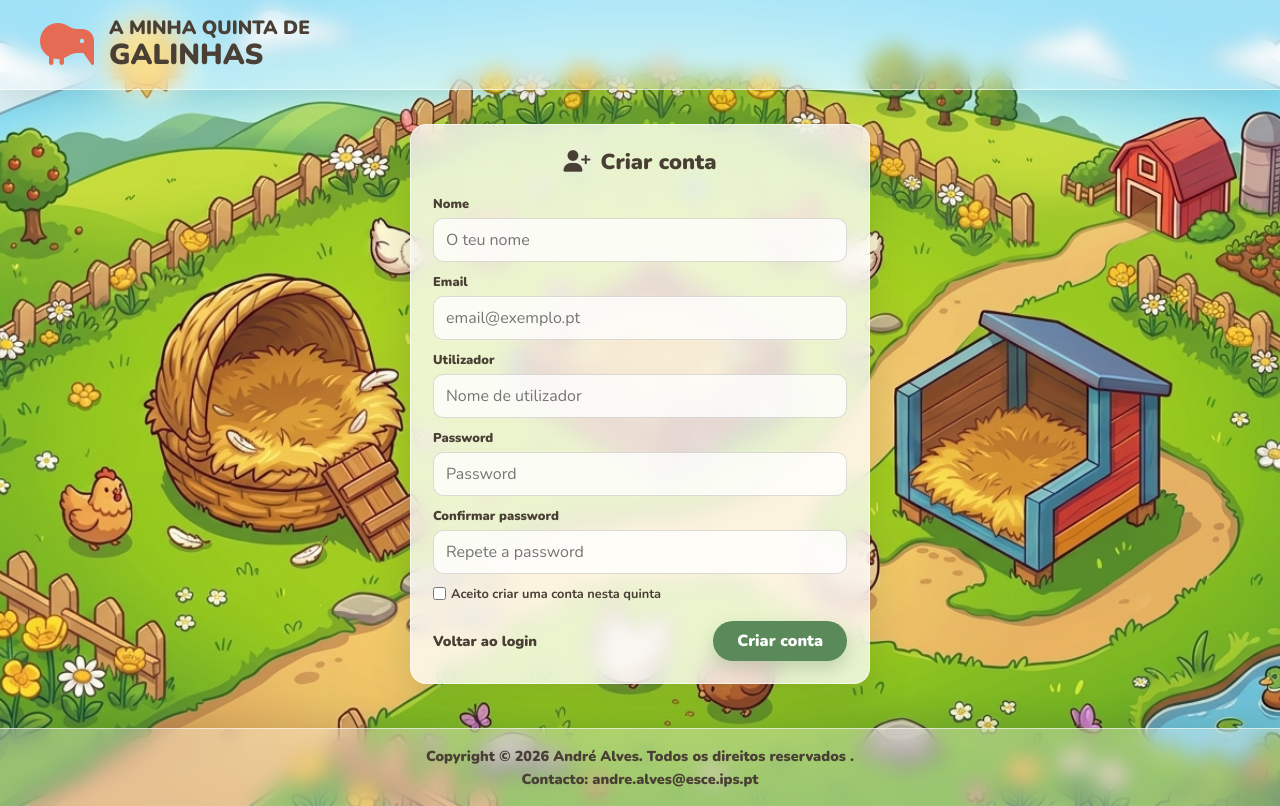
After one commit to andrefbalves/daw-project, a Flask app: page /register in a window 1280 px wide. The commit adds this page. Run offline with Flask 3, Linux system fonts and the light colour scheme.

Commit message:
User Login, logout and creation

```diff
--- a/server.py
+++ b/server.py
@@ -1,12 +1,28 @@
-from flask import Flask
+from flask import Flask, g
 import views
+from database_actions import init_database
 
 def create_app():
     app = Flask(__name__)
 
     app.config.from_object('settings')
 
+    with app.app_context():
+        init_database()
+
+    @app.before_request
+    def load_current_user():
+        g.current_user = views.get_logged_user()
+
+    @app.context_processor
+    def inject_current_user():
+        return {"current_user": g.get("current_user")}
+
     app.add_url_rule("/", view_func=views.home_page)
+    app.add_url_rule("/login", view_func=views.login, methods=["POST"])
+    app.add_url_rule("/register", view_func=views.register, methods=["GET", "POST"])
+    app.add_url_rule("/jogo", view_func=views.game_page)
+    app.add_url_rule("/logout", view_func=views.logout)
 
     return app
 
--- a/settings.py
+++ b/settings.py
@@ -4,3 +4,4 @@ DEBUG = True
 PORT = 8080
 # Chave usada para proteger as sess ões da aplica ção
 SECRET_KEY = "secret"
+DATABASE_PATH = "database.db"
--- a/static/styles/style.css
+++ b/static/styles/style.css
@@ -13,32 +13,54 @@
     --primary-green-hover: #4a754a;
     --secondary-teal: #6bbdbd;
     --secondary-teal-hover: #5aa6a6;
-    --card-bg: #fffbf0;
+    --panel-bg: rgba(255, 255, 255, 0.34);
+    --panel-border: rgba(255, 255, 255, 0.58);
+    --panel-shadow: 0 18px 40px rgba(60, 80, 55, 0.2);
+    --card-bg: rgba(255, 255, 255, 0.78);
     --text-dark: #4a3f35;
     --text-light: #8a7d70;
 }
 
 body {
-    height: 100vh;
+    min-height: 100vh;
     display: flex;
     flex-direction: column;
-    overflow: hidden; /* Evita scroll na landing page */
     background-color: #8ed2d9; /* Cor do céu caso a imagem falhe */
+    background-image: url('../images/fundo.png');
+    background-repeat: no-repeat;
+    background-position: center center;
+    background-size: cover;
 }
 
 /* =========================================
    Fundo Animado/Imagem
    ========================================= */
 .farm-background {
-    position: absolute;
-    top: 0;
-    left: 0;
+    flex: 1;
     width: 100%;
-    height: 100%;
-    z-index: -1;
-    /* Substitui este gradiente pela tua imagem de fundo desenhada */
-    background: linear-gradient(to bottom, #a0e6ed 0%, #a0e6ed 40%, #8dd568 40%, #6ab245 100%);
-    /* Exemplo com imagem: background: url('caminho/para/fundo.jpg') no-repeat center center/cover; */
+    display: flex;
+}
+
+.content {
+    flex: 1;
+}
+
+.footer {
+    margin-top: auto;
+    padding: 14px 40px;
+    background-color: var(--panel-bg);
+    backdrop-filter: blur(10px);
+    -webkit-backdrop-filter: blur(10px);
+    border-top: 1px solid var(--panel-border);
+    box-shadow: 0 -8px 28px rgba(60, 80, 55, 0.12);
+    color: var(--text-dark);
+    text-align: center;
+    font-size: 0.9rem;
+    font-weight: 800;
+}
+
+.footer p {
+    margin: 3px 0;
 }
 
 /* =========================================
@@ -48,7 +70,12 @@ body {
     display: flex;
     justify-content: space-between;
     align-items: center;
-    padding: 20px 40px;
+    padding: 18px 40px;
+    background-color: var(--panel-bg);
+    backdrop-filter: blur(10px);
+    -webkit-backdrop-filter: blur(10px);
+    border-bottom: 1px solid var(--panel-border);
+    box-shadow: 0 8px 28px rgba(60, 80, 55, 0.12);
 }
 
 .logo-area {
@@ -71,6 +98,35 @@ body {
 
 .logo-text span {
     font-size: 1.8rem;
+}
+
+.header-actions {
+    display: flex;
+    align-items: center;
+    gap: 14px;
+    color: var(--text-dark);
+}
+
+.user-badge {
+    display: inline-flex;
+    align-items: center;
+    gap: 8px;
+    padding: 9px 14px;
+    border: 1px solid var(--panel-border);
+    border-radius: 999px;
+    background-color: rgba(255, 255, 255, 0.42);
+    font-weight: 900;
+}
+
+.logout-link {
+    color: var(--text-dark);
+    font-size: 0.9rem;
+    font-weight: 900;
+    text-decoration: none;
+}
+
+.logout-link:hover {
+    color: var(--primary-green-hover);
 }
 
 .nav-links {
@@ -102,32 +158,53 @@ body {
    Cartão de Login (Centro)
    ========================================= */
 .main-container {
-    flex: 1;
+    min-height: 100%;
     display: flex;
     justify-content: center;
-    align-items: center;
+    align-items: flex-start;
+    padding: 34px 20px 44px;
 }
 
 .login-card {
     background-color: var(--card-bg);
     width: 100%;
-    max-width: 420px;
-    border-radius: 25px;
-    padding: 30px;
-    box-shadow: 0 15px 30px rgba(0,0,0,0.15);
-    border: 3px solid #f2e3c6;
+    max-width: 360px;
+    border-radius: 16px;
+    padding: 22px;
+    box-shadow: var(--panel-shadow);
+    border: 1px solid var(--panel-border);
+    backdrop-filter: blur(10px);
+    -webkit-backdrop-filter: blur(10px);
     text-align: center;
 }
 
 .card-header h2 {
     color: var(--text-dark);
     font-weight: 900;
-    font-size: 1.6rem;
-    margin-bottom: 25px;
+    font-size: 1.35rem;
+    margin-bottom: 18px;
     display: flex;
     justify-content: center;
     align-items: center;
     gap: 10px;
+}
+
+.card-header.compact h2 {
+    font-size: 1.2rem;
+    margin-bottom: 18px;
+}
+
+.messages {
+    margin-bottom: 18px;
+}
+
+.message {
+    padding: 10px 12px;
+    border-radius: 10px;
+    background-color: rgba(229, 107, 85, 0.14);
+    color: #8f3424;
+    font-size: 0.9rem;
+    font-weight: 900;
 }
 
 /* =========================================
@@ -135,7 +212,7 @@ body {
    ========================================= */
 .input-group {
     text-align: left;
-    margin-bottom: 15px;
+    margin-bottom: 11px;
 }
 
 .input-group label {
@@ -148,24 +225,26 @@ body {
 
 .input-group input {
     width: 100%;
-    padding: 12px;
-    border: 2px solid #d4cbb8;
+    padding: 10px 12px;
+    border: 1px solid rgba(74, 63, 53, 0.18);
     border-radius: 10px;
     font-size: 1rem;
     outline: none;
-    background-color: #ffffff;
-    transition: border-color 0.3s;
+    background-color: rgba(255, 255, 255, 0.78);
+    color: var(--text-dark);
+    transition: border-color 0.3s, box-shadow 0.3s;
 }
 
 .input-group input:focus {
     border-color: var(--primary-green);
+    box-shadow: 0 0 0 3px rgba(90, 138, 90, 0.16);
 }
 
 .form-actions {
     display: flex;
     justify-content: space-between;
     align-items: center;
-    margin-top: 20px;
+    margin-top: 14px;
 }
 
 .remember-me {
@@ -181,22 +260,26 @@ body {
     background-color: var(--primary-green);
     color: white;
     border: none;
-    padding: 10px 30px;
+    padding: 9px 24px;
     border-radius: 20px;
     font-weight: 900;
     font-size: 1rem;
     cursor: pointer;
-    box-shadow: 0 4px 0 var(--primary-green-hover); /* Efeito 3D */
-    transition: transform 0.1s, box-shadow 0.1s;
+    box-shadow: 0 8px 18px rgba(74, 117, 74, 0.25);
+    transition: transform 0.1s, box-shadow 0.1s, background-color 0.2s;
+}
+
+.btn-primary:hover {
+    background-color: var(--primary-green-hover);
 }
 
 .btn-primary:active {
-    transform: translateY(4px);
-    box-shadow: 0 0 0 var(--primary-green-hover);
+    transform: translateY(2px);
+    box-shadow: 0 4px 12px rgba(74, 117, 74, 0.2);
 }
 
 .forgot-password {
-    margin-top: 15px;
+    margin-top: 10px;
     text-align: right;
 }
 
@@ -213,7 +296,7 @@ body {
 .divider {
     border: none;
     border-top: 2px dashed #d4cbb8;
-    margin: 20px 0;
+    margin: 16px 0;
 }
 
 .extra-buttons {
@@ -227,30 +310,98 @@ body {
     background-color: var(--secondary-teal);
     color: white;
     border: none;
-    padding: 15px 10px;
-    border-radius: 15px;
+    padding: 11px 10px;
+    border-radius: 14px;
     font-weight: 900;
     font-size: 0.8rem;
     cursor: pointer;
     display: flex;
-    flex-direction: column;
+    flex-direction: row;
+    justify-content: center;
     align-items: center;
     gap: 8px;
-    box-shadow: 0 4px 0 var(--secondary-teal-hover);
-    transition: transform 0.1s, box-shadow 0.1s;
+    box-shadow: 0 8px 18px rgba(90, 166, 166, 0.25);
+    transition: transform 0.1s, box-shadow 0.1s, background-color 0.2s;
 }
 
 .btn-secondary i {
-    font-size: 1.5rem;
+    font-size: 1rem;
     color: #ffdf00; /* Dourado para ícones */
 }
 
 .btn-secondary:active {
-    transform: translateY(4px);
-    box-shadow: 0 0 0 var(--secondary-teal-hover);
+    transform: translateY(2px);
+    box-shadow: 0 4px 12px rgba(90, 166, 166, 0.2);
 }
 
 .outline-dark {
     width: 100%;
     background-color: var(--primary-green);
 }
+
+.account-link {
+    text-decoration: none;
+}
+
+.register-form {
+    margin-top: 4px;
+}
+
+.register-card {
+    max-width: 460px;
+}
+
+.terms {
+    margin: 4px 0 18px;
+    justify-content: flex-start;
+}
+
+.register-actions {
+    display: flex;
+    justify-content: space-between;
+    align-items: center;
+    gap: 14px;
+}
+
+.back-link {
+    color: var(--text-dark);
+    font-size: 0.9rem;
+    font-weight: 900;
+    text-decoration: none;
+}
+
+.back-link:hover {
+    color: var(--primary-green-hover);
+}
+
+.play-container {
+    align-items: center;
+}
+
+.play-card {
+    max-width: 360px;
+}
+
+.play-button {
+    width: 100%;
+    min-height: 86px;
+    border: none;
+    border-radius: 18px;
+    background-color: var(--primary-green);
+    color: #ffffff;
+    box-shadow: 0 12px 24px rgba(74, 117, 74, 0.28);
+    cursor: pointer;
+    font-size: 2rem;
+    font-weight: 900;
+    letter-spacing: 0;
+    transition: transform 0.1s, box-shadow 0.1s, background-color 0.2s;
+}
+
+.play-button:hover {
+    background-color: var(--primary-green-hover);
+}
+
+.play-button:active {
+    transform: translateY(2px);
+    box-shadow: 0 6px 16px rgba(74, 117, 74, 0.24);
+}
--- a/templates/layout.html
+++ b/templates/layout.html
@@ -7,24 +7,34 @@
     <link href="https://fonts.googleapis.com/css2?family=Nunito:wght@400;700;900&display=swap" rel="stylesheet">
     <link rel="stylesheet" href="https://cdnjs.cloudflare.com/ajax/libs/font-awesome/6.4.0/css/all.min.css">
     <link rel="stylesheet" href="{{url_for('static', filename='styles/style.css')}}">
-    <script src="{{url_for('static,filename='scripts/main.js')}}"></script>
+    <script src="{{ url_for('static', filename='scripts/main.js') }}"></script>
 </head>
 <body>
-<!-- Fundo da Quinta (Placeholder) -->
-    <div class="farm-background"></div>
-
 <!-- Barra de Navegação -->
 <header class="navbar">
     <div class="logo-area">
         <i class="fa-solid fa-kiwi-bird logo-icon"></i>
         <h1 class="logo-text">A MINHA QUINTA DE<br><span>GALINHAS</span></h1>
     </div>
+    <div class="header-actions">
+        {% if current_user %}
+            <span class="user-badge">
+                <i class="fa-solid fa-user"></i>
+                {{ current_user.username }}
+            </span>
+            <a class="logout-link" href="{{ url_for('logout') }}">Sair</a>
+        {% else %}
             {% block title %}{% endblock %}
+        {% endif %}
+    </div>
 </header>
-<div class=" content ">
+<!-- Fundo da Quinta (Placeholder) -->
+<main class="farm-background">
+    <div class="content">
         {% block content %}{% endblock %}
     </div>
-<footer class=" footer ">
+</main>
+<footer class="footer">
     <p>Copyright &copy; 2026 André Alves. Todos os direitos reservados . </p>
     <p>Contacto: andre.alves@esce.ips.pt</p>
 </footer>
--- /dev/null
+++ b/templates/register.html
@@ -0,0 +1,58 @@
+{% extends "layout.html" %}
+
+{% block content %}
+<section class="main-container">
+    <div class="login-card register-card">
+        <div class="card-header">
+            <h2><i class="fa-solid fa-user-plus"></i> Criar conta</h2>
+        </div>
+
+        {% with messages = get_flashed_messages(with_categories=true) %}
+            {% if messages %}
+                <div class="messages">
+                    {% for category, message in messages %}
+                        <p class="message {{ category }}">{{ message }}</p>
+                    {% endfor %}
+                </div>
+            {% endif %}
+        {% endwith %}
+
+        <form method="post" action="{{ url_for('register') }}">
+            <div class="input-group">
+                <label for="full_name">Nome</label>
+                <input type="text" id="full_name" name="full_name" placeholder="O teu nome">
+            </div>
+
+            <div class="input-group">
+                <label for="email">Email</label>
+                <input type="email" id="email" name="email" placeholder="email@exemplo.pt">
+            </div>
+
+            <div class="input-group">
+                <label for="username">Utilizador</label>
+                <input type="text" id="username" name="username" placeholder="Nome de utilizador" required>
+            </div>
+
+            <div class="input-group">
+                <label for="password">Password</label>
+                <input type="password" id="password" name="password" placeholder="Password" required>
+            </div>
+
+            <div class="input-group">
+                <label for="confirm_password">Confirmar password</label>
+                <input type="password" id="confirm_password" name="confirm_password" placeholder="Repete a password" required>
+            </div>
+
+            <label class="remember-me terms">
+                <input type="checkbox" name="terms" required>
+                Aceito criar uma conta nesta quinta
+            </label>
+
+            <div class="register-actions">
+                <a class="back-link" href="{{ url_for('home_page') }}">Voltar ao login</a>
+                <button class="btn-primary" type="submit">Criar conta</button>
+            </div>
+        </form>
+    </div>
+</section>
+{% endblock %}
--- a/views.py
+++ b/views.py
@@ -1,4 +1,83 @@
-from flask import render_template
+import sqlite3
+
+from flask import flash, redirect, render_template, request, session, url_for
+from werkzeug.security import check_password_hash, generate_password_hash
+
+from database_actions import create_user, get_user_by_id, get_user_by_username
+
+
+def get_logged_user():
+    user_id = session.get("user_id")
+
+    if user_id is None:
+        return None
+
+    return get_user_by_id(user_id)
+
 
 def home_page():
+    if get_logged_user():
+        return redirect(url_for("game_page"))
+
     return render_template("index.html")
+
+
+def login():
+    username = request.form.get("username", "").strip()
+    password = request.form.get("password", "")
+    user = get_user_by_username(username)
+
+    if user is None or not check_password_hash(user.password_hash, password):
+        flash("Utilizador ou password invalidos.", "error")
+        return redirect(url_for("home_page"))
+
+    session["user_id"] = user.id
+    return redirect(url_for("game_page"))
+
+
+def register():
+    if get_logged_user():
+        return redirect(url_for("game_page"))
+
+    if request.method == "GET":
+        return render_template("register.html")
+
+    full_name = request.form.get("full_name", "").strip()
+    email = request.form.get("email", "").strip()
+    username = request.form.get("username", "").strip()
+    password = request.form.get("password", "")
+    confirm_password = request.form.get("confirm_password", "")
+
+    if not username or not password or not confirm_password:
+        flash("Preenche os campos obrigatorios.", "error")
+        return redirect(url_for("register"))
+
+    if password != confirm_password:
+        flash("As passwords nao coincidem.", "error")
+        return redirect(url_for("register"))
+
+    try:
+        user = create_user(
+            username=username,
+            full_name=full_name or None,
+            email=email or None,
+            password_hash=generate_password_hash(password),
+        )
+    except sqlite3.IntegrityError:
+        flash("Esse utilizador ou email ja existe.", "error")
+        return redirect(url_for("register"))
+
+    session["user_id"] = user.id
+    return redirect(url_for("game_page"))
+
+
+def game_page():
+    if not get_logged_user():
+        return redirect(url_for("home_page"))
+
+    return render_template("game.html")
+
+
+def logout():
+    session.clear()
+    return redirect(url_for("home_page"))
```
Also changed, not shown: database_actions.py (added, +81 -0 lines), models.py (added, +23 -0 lines), templates/game.html (added, +13 -0 lines), templates/index.html (+50 -5 lines), README.md, static/images/fundo.png (added), 1 other file. Lines whose indentation alone changed are shown as unchanged.
